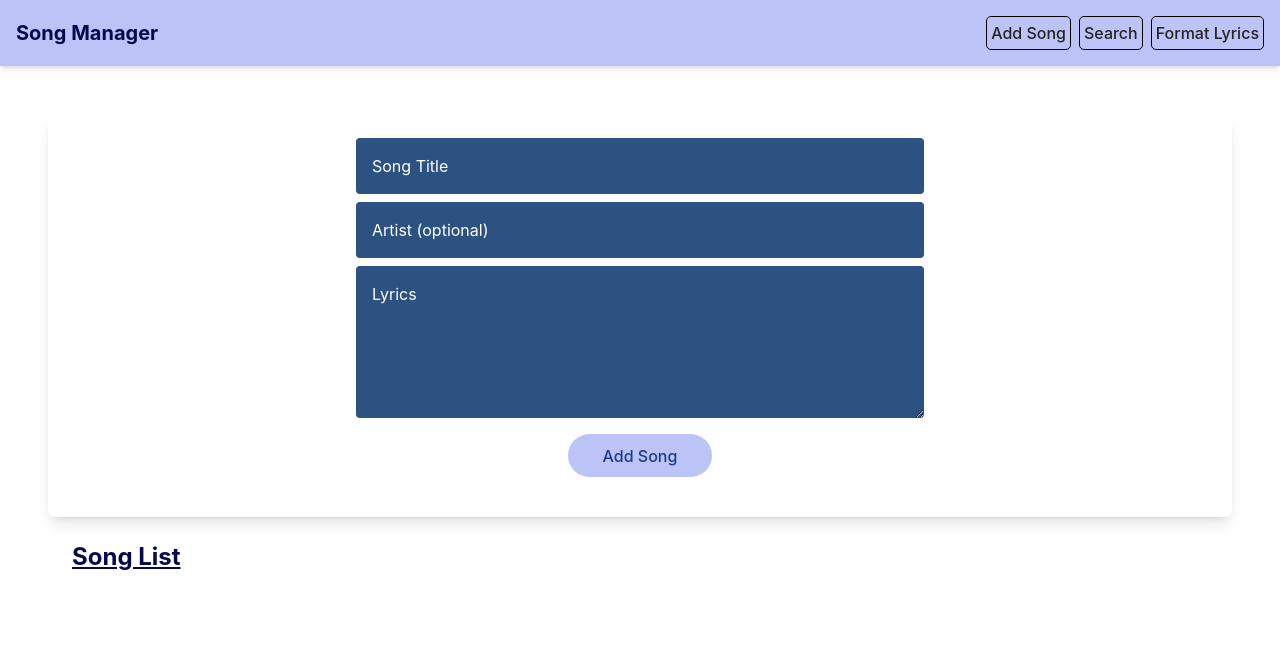
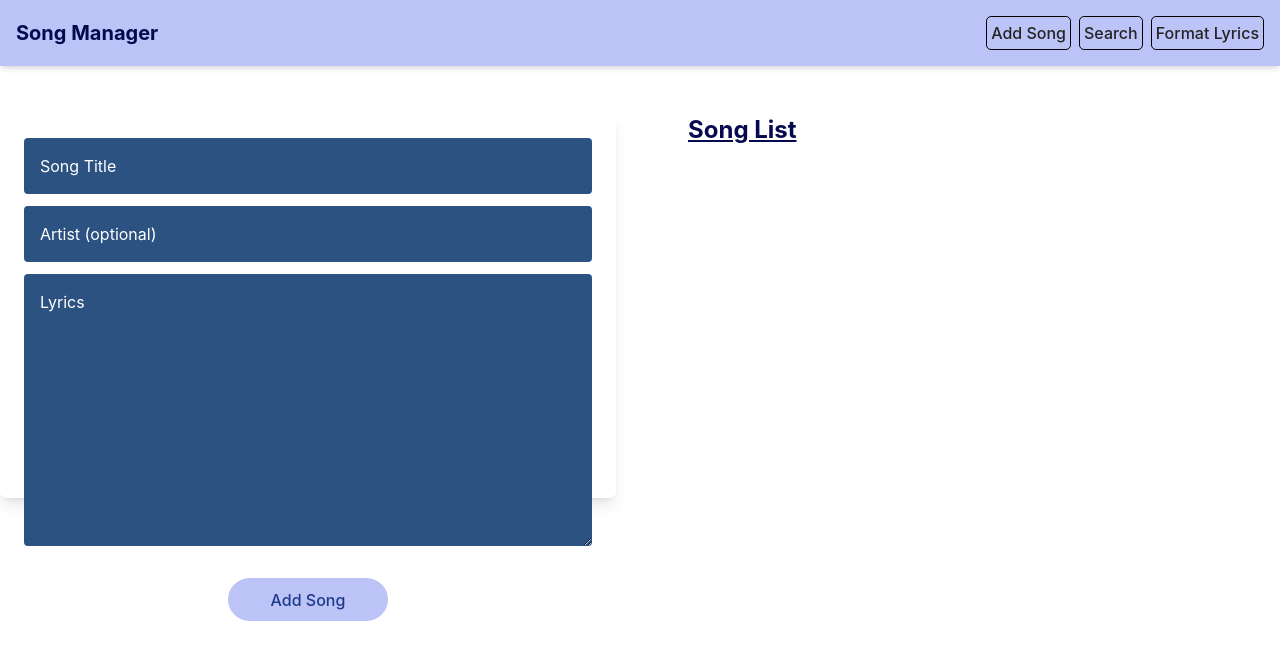
Before and after one commit to ifechiglory/songbird, a React (Vite) app: page / in a window 1280 px wide. Shown: the top 660 px of the page. Built offline with nearby package versions, Linux system fonts and the light colour scheme.

Commit message:
add new style: grid col in home page

```diff
--- a/src/App.jsx
+++ b/src/App.jsx
@@ -1,7 +1,7 @@
 import React, { useState, useEffect } from 'react';
 import { BrowserRouter as Router, Route, Routes, Link } from 'react-router-dom';
 import localforage from 'localforage';
-import SongList from './components/SongList';
+import SongList from './components/Home';
 import Search from './components/Search';
 import LyricsFormatter from './components/FormatLyrics';
 
--- a/src/components/AddSongForm.jsx
+++ b/src/components/AddSongForm.jsx
@@ -14,11 +14,11 @@ const AddSongForm = ({ addSong }) => {
     <>
     <form
       onSubmit={handleSubmit}
-      className="flex flex-col p-6 rounded-md shadow-lg"
+      className="flex flex-col p-6 lg:h-96 h-34 rounded-md shadow-lg mt-6"
     >
-      <div className="flex flex-col gap-2">
+      <div className="flex flex-col gap-3">
         <input
-          className="p-4 rounded bg-blue-800 w-full lg:w-1/2 lg:m-auto text-gray-50 outline-0"
+          className="p-4 rounded bg-blue-800 w-full text-gray-50 outline-0"
           type="text"
           placeholder="Song Title"
           value={song.title}
@@ -26,16 +26,16 @@ const AddSongForm = ({ addSong }) => {
           required
         />
         <input
-          className="p-4 rounded bg-blue-800 w-full lg:w-1/2 lg:m-auto text-gray-50 outline-0"
+          className="p-4 rounded bg-blue-800 w-full text-gray-50 outline-0"
           type="text"
           placeholder="Artist (optional)"
           value={song.artist}
           onChange={(e) => setSong({ ...song, artist: e.target.value })}
         />
         <textarea
-          className="p-4 rounded bg-blue-800 w-full lg:w-1/2 lg:m-auto text-gray-50 outline-0"
+          className="p-4 rounded bg-blue-800 w-full text-gray-50 outline-0"
           placeholder="Lyrics"
-          rows={5}
+          rows={10}
           required
           value={song.lyrics}
           onChange={(e) => setSong({ ...song, lyrics: e.target.value })}
@@ -43,7 +43,7 @@ const AddSongForm = ({ addSong }) => {
       </div>
       <button
         type="submit"
-        className="rounded-full w-36 text-blue-900 border-0 mx-auto my-4 hover:text-white"
+        className="rounded-full w-40 text-blue-900 border-0 mx-auto my-8 hover:text-white"
       >
         Add Song
       </button>
--- /dev/null
+++ b/src/components/Home.jsx
@@ -0,0 +1,53 @@
+import React from "react";
+import SongItem from "./SongItem";
+import AddSongForm from "./AddSongForm";
+import Header from "./Header";
+
+const SongList = ({ songs, setSongs }) => {
+  const deleteSong = (title) => {
+    if (confirm("This action cannot be undone. Do you wish to proceed?")) {
+      setSongs(songs.filter((song) => song.title !== title));
+    }
+  };
+
+  const updateSong = (updatedSong) => {
+    setSongs(
+      songs.map((song) =>
+        song.title === updatedSong.title ? updatedSong : song
+      )
+    );
+  };
+
+  const addSong = (newSong) => {
+    setSongs([...songs, newSong]);
+  };
+
+  return (
+    <>
+      <Header />
+      <div className="py-6 w-full">
+        <div className="grid grid-cols-1 lg:grid-cols-2 gap-12">
+          <div className="w-full">
+            <AddSongForm addSong={addSong} />
+          </div>
+
+          <div className="w-full h-3/4 overflow-y-scroll">
+            <h3 className="font-bold text-2xl mb-4 p-6 underline">Song List</h3>
+            <ul>
+              {songs.map((song) => (
+                <SongItem
+                  key={song.title}
+                  song={song}
+                  deleteSong={deleteSong}
+                  updateSong={updateSong}
+                />
+              ))}
+            </ul>
+          </div>
+        </div>
+      </div>
+    </>
+  );
+};
+
+export default SongList;
--- a/src/components/SongList.jsx
+++ /dev/null
@@ -1,44 +0,0 @@
-import React from 'react';
-import SongItem from './SongItem';
-import AddSongForm from './AddSongForm';
-import Header from './Header';
-
-const SongList = ({ songs, setSongs }) => {
-  const deleteSong = (title) => {
-    if(confirm('This action cannot be undone. Do you wish to proceed?')){
-      setSongs(songs.filter(song => song.title !== title));
-    }
-  };
-
-  const updateSong = (updatedSong) => {
-    setSongs(songs.map(song => song.title === updatedSong.title ? updatedSong : song));
-  };
-
-  const addSong = (newSong) => {
-    setSongs([...songs, newSong]);
-  };
-
-  return (
-
-    <>
-      <Header/>
-    <div className=' p-12 m-auto'>
-      <AddSongForm addSong={addSong} />
-
-      <h3 className='font-bold text-2xl mb-4 p-6 underline'>Song List</h3>
-      <ul>
-        {songs.map(song => (
-          <SongItem
-            key={song.title}
-            song={song}
-            deleteSong={deleteSong}
-            updateSong={updateSong}
-          />
-        ))}
-      </ul>
-    </div>
-    </>
-  );
-};
-
-export default SongList;
```
